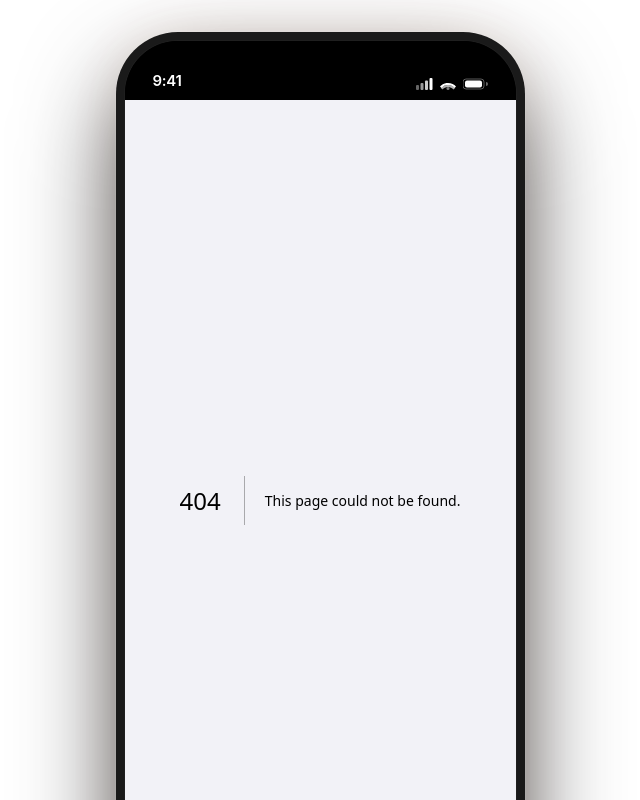
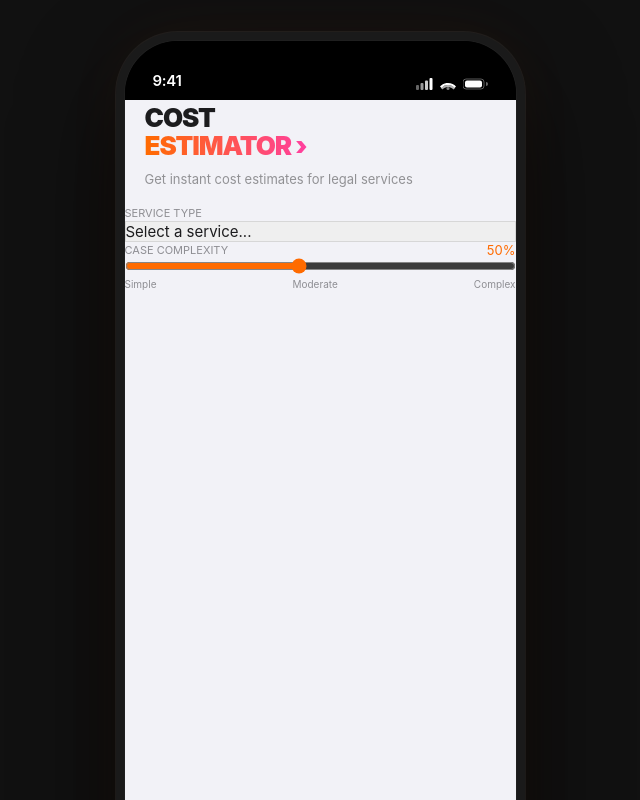
Before and after one commit to sara-assistant/mizan-app, a Next.js app: page /cost-estimator in a window 1280 px wide. Before the commit this address had no page. Shown: the top 800 px of the page, without its empty margins (320-960 px from the left). Built offline with nearby package versions, Linux system fonts and the light colour scheme.

Commit message:
Add src/app/cost-estimator/page.tsx

```diff
--- /dev/null
+++ b/src/app/cost-estimator/page.tsx
@@ -0,0 +1,77 @@
+"use client";
+import { useState } from "react";
+import { mockServices } from "../../lib/data/mockData";
+
+export default function CostEstimatorPage() {
+  const [service, setService] = useState("");
+  const [complexity, setComplexity] = useState(50);
+
+  const getCost = () => {
+    if (!service) return null;
+    const base = mockServices.find((s) => s.name === service);
+    if (!base) return null;
+    const baseAmount = parseInt(base.price.replace(/[^0-9]/g, ""));
+    const multiplier = 1 + complexity / 100;
+    const total = Math.round(baseAmount * multiplier / 100) * 100;
+    return total;
+  };
+
+  const cost = getCost();
+
+  return (
+    <div className="flex flex-col h-full">
+      <div className="page-header">
+        <div className="page-title">COST</div>
+        <span className="page-title-grad">ESTIMATOR ›</span>
+        <p className="text-[13px] text-[rgba(0,0,0,0.4)] mt-1">Get instant cost estimates for legal services</p>
+      </div>
+
+      <div className="flex-1 overflow-y-auto px-4 py-4 flex flex-col gap-4">
+        <div className="bg-white rounded-2xl p-4 shadow-sm">
+          <label className="text-[11px] font-bold text-[#8E8E93] tracking-wider uppercase">Service Type</label>
+          <select
+            className="mt-2 w-full border border-[rgba(0,0,0,0.1)] rounded-xl px-4 py-3.5 text-[15px] text-[#1C1C1E] outline-none focus:border-[#FF6B00] appearance-none"
+            value={service}
+            onChange={(e) => setService(e.target.value)}
+          >
+            <option value="">Select a service...</option>
+            {mockServices.map((s) => (
+              <option key={s.id} value={s.name}>{s.icon} {s.name}</option>
+            ))}
+          </select>
+        </div>
+
+        <div className="bg-white rounded-2xl p-4 shadow-sm">
+          <div className="flex justify-between items-center mb-2">
+            <label className="text-[11px] font-bold text-[#8E8E93] tracking-wider uppercase">Case Complexity</label>
+            <span className="text-[13px] font-black text-[#FF6B00]">{complexity}%</span>
+          </div>
+          <input
+            type="range"
+            min="10"
+            max="100"
+            value={complexity}
+            onChange={(e) => setComplexity(parseInt(e.target.value))}
+            className="w-full accent-[#FF6B00]"
+          />
+          <div className="flex justify-between text-[10px] text-[#8E8E93] mt-1">
+            <span>Simple</span>
+            <span>Moderate</span>
+            <span>Complex</span>
+          </div>
+        </div>
+
+        {cost && (
+          <div className="bg-gradient-to-br from-[#1A1A1A] to-[#2D1810] rounded-2xl p-5 shadow-lg text-center">
+            <div className="text-[11px] font-bold text-[rgba(255,255,255,0.4)] uppercase tracking-wider mb-2">Estimated Cost</div>
+            <div className="text-[36px] font-black text-white tracking-tight">AED {cost.toLocaleString()}</div>
+            <div className="text-[11px] text-[rgba(255,255,255,0.5)] mt-2">*Estimate only. Final cost determined after consultation.</div>
+            <button className="mt-4 w-full bg-[#FF6B00] text-white py-3 rounded-xl text-[14px] font-black">
+              Book Free Consultation
+            </button>
+          </div>
+        )}
+      </div>
+    </div>
+  );
+}
```
